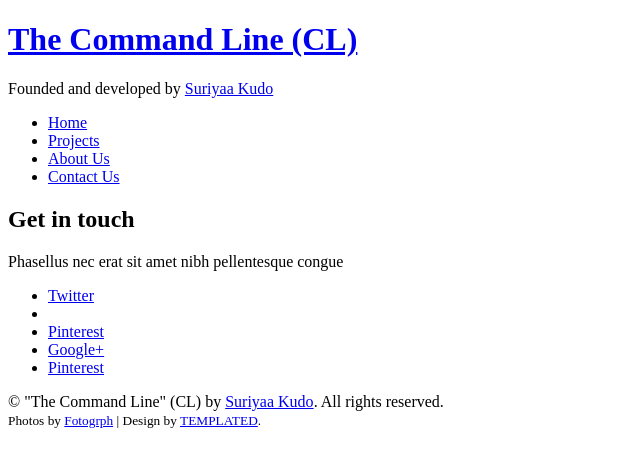
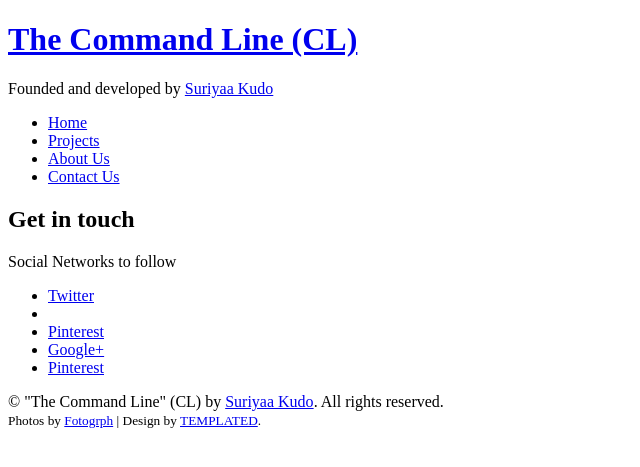
Before and after one commit to iSC-Host/cl.isc, a Jekyll site: the page built from about.html, in a window 1280 px wide. Shown: the top 467 px of the page, without its empty margins (0-640 px from the left). Built offline with Jekyll 4.4.1, drawn with Linux system fonts in a browser that asks for light colours.

Commit message:
Update footer.html

```diff
--- a/_includes/footer.html
+++ b/_includes/footer.html
@@ -4,7 +4,7 @@
 <div>
 <header class="title">
 <h2>Get in touch</h2>
-<span class="byline">Phasellus nec erat sit amet nibh pellentesque congue</span> </header>
+<span class="byline">Social Networks to follow</span> </header>
 <ul class="contact">
 <li><a href="#" class="icon icon-twitter"><span>Twitter</span></a></li>
 <li><a href="#" class="icon icon-facebook"><span></span></a></li>
```
